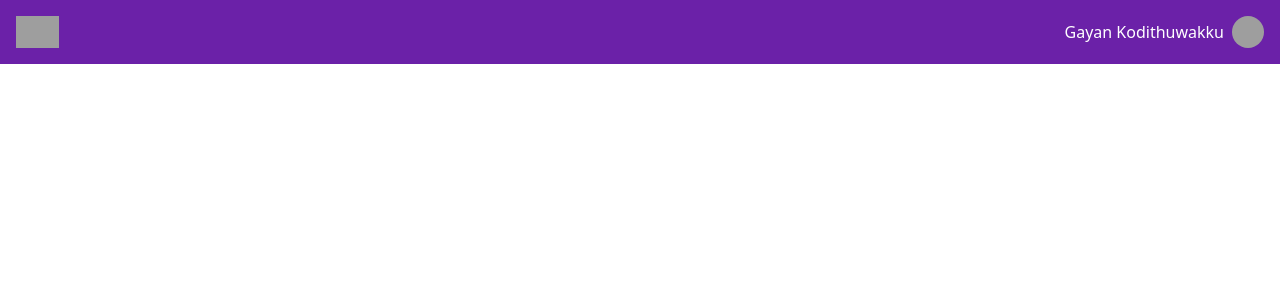
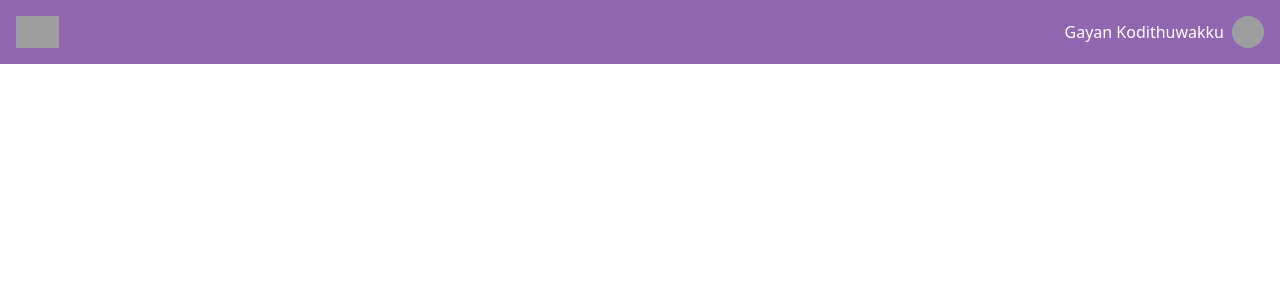
Before and after one commit to GayanKod/swimx-frontend, a React (Create React App) app: page / in a window 1280 px wide. Shown: the top 300 px of the page. Built offline with nearby package versions, Linux system fonts and the light colour scheme; grey boxes are pictures that could not be loaded.

Commit message:
modify navbar- change color and make transparent

```diff
--- a/src/components/Navbar.jsx
+++ b/src/components/Navbar.jsx
@@ -8,7 +8,7 @@ const Navbar = () => {
   };
 
   return (
-    <nav className="bg-purple-800 p-4">
+    <nav className="bg-[#45007A] p-4 bg-opacity-60">
       <div className="container mx-auto flex justify-between items-center">
         {/* Logo */}
         <div>
```
